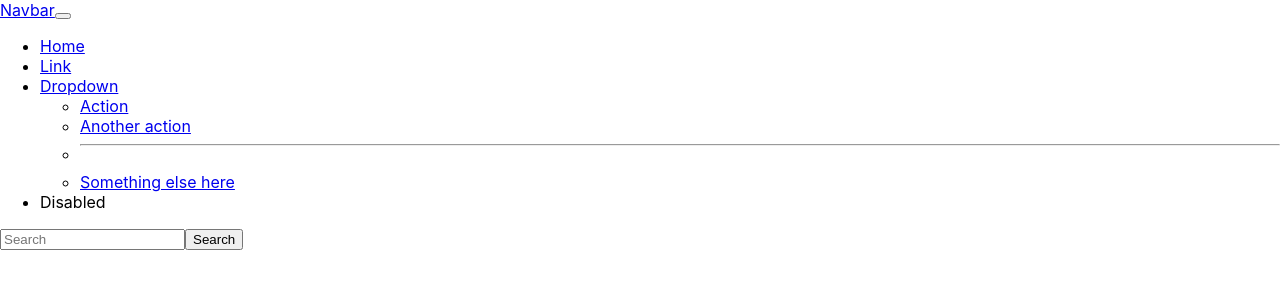
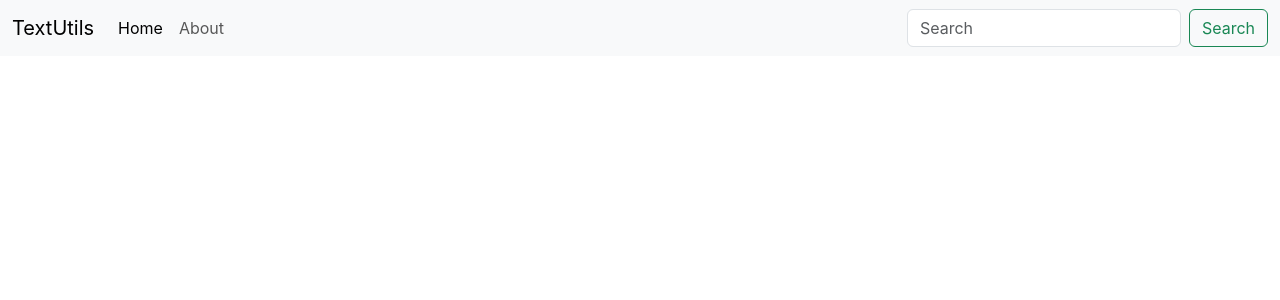
Before and after one commit to Kuldeep2559/React_project_tone, a React (Create React App) app: page / in a window 1280 px wide. Shown: the top 300 px of the page. Built offline with nearby package versions, Linux system fonts and the light colour scheme.

Commit message:
completed code upto video 5

```diff
--- a/public/index.html
+++ b/public/index.html
@@ -2,7 +2,9 @@
 <html lang="en">
   <head>
     <meta charset="utf-8" />
-    <link rel="icon" href="%PUBLIC_URL%/favicon.ico" />
+
+    <link href="https://cdn.jsdelivr.net/npm/bootstrap@5.3.0/dist/css/bootstrap.min.css" rel="stylesheet">
+    <!-- <link rel="icon" href="%PUBLIC_URL%/favicon.ico" />
     <meta name="viewport" content="width=device-width, initial-scale=1" />
     <meta name="theme-color" content="#000000" />
     <meta
@@ -10,34 +12,15 @@
       content="Web site created using create-react-app"
     />
     <link rel="apple-touch-icon" href="%PUBLIC_URL%/logo192.png" />
-    <!--
-      manifest.json provides metadata used when your web app is installed on a
-      user's mobile device or desktop. See https://developers.google.com/web/fundamentals/web-app-manifest/
-    -->
-    <link rel="manifest" href="%PUBLIC_URL%/manifest.json" />
-    <!--
-      Notice the use of %PUBLIC_URL% in the tags above.
-      It will be replaced with the URL of the `public` folder during the build.
-      Only files inside the `public` folder can be referenced from the HTML.
 
-      Unlike "/favicon.ico" or "favicon.ico", "%PUBLIC_URL%/favicon.ico" will
-      work correctly both with client-side routing and a non-root public URL.
-      Learn how to configure a non-root public URL by running `npm run build`.
-    -->
+    <link rel="manifest" href="%PUBLIC_URL%/manifest.json" /> -->
+
     <title>React App</title>
   </head>
   <body>
     <noscript>You need to enable JavaScript to run this app.</noscript>
     <div id="root"></div>
-    <!--
-      This HTML file is a template.
-      If you open it directly in the browser, you will see an empty page.
 
-      You can add webfonts, meta tags, or analytics to this file.
-      The build step will place the bundled scripts into the <body> tag.
-
-      To begin the development, run `npm start` or `yarn start`.
-      To create a production bundle, use `npm run build` or `yarn build`.
-    -->
+    <script src="https://cdn.jsggdelivr.net/npm/bootstrap@5.1.0/dist/js/bootstrap.bundle.min.js" integrity="sha384-U1DAWAznBHeqEIlVSCgzq+c9gqGAJn5c/t99JyeKa9xxaYpSvHU5awsuZVVFIhvj" crossorigin="anonymous"></script>
   </body>
 </html>
--- a/src/App.js
+++ b/src/App.js
@@ -4,38 +4,24 @@
 function App() {
   return (
      <>
-    <nav class="navbar navbar-expand-lg bg-body-tertiary">
-  <div class="container-fluid">
-    <a class="navbar-brand" href="#">Navbar</a>
-    <button class="navbar-toggler" type="button" data-bs-toggle="collapse" data-bs-target="#navbarSupportedContent" aria-controls="navbarSupportedContent" aria-expanded="false" aria-label="Toggle navigation">
-      <span class="navbar-toggler-icon"></span>
+    <nav className="navbar navbar-expand-lg navbar-light bg-light">
+      <div className="container-fluid">
+        <a className="navbar-brand" href="/">TextUtils</a>
+        <button className="navbar-toggler" type="button" data-bs-toggle="collapse" data-bs-target="#navbarSupportedContent" aria-controls="navbarSupportedContent" aria-expanded="false" aria-label="Toggle navigation">
+          <span className="navbar-toggler-icon"></span>
         </button>
-    <div class="collapse navbar-collapse" id="navbarSupportedContent">
-      <ul class="navbar-nav me-auto mb-2 mb-lg-0">
-        <li class="nav-item">
-          <a class="nav-link active" aria-current="page" href="#">Home</a>
+        <div className="collapse navbar-collapse" id="navbarSupportedContent">
+          <ul className="navbar-nav me-auto mb-2 mb-lg-0">
+            <li className="nav-item">
+              <a className="nav-link active" aria-current="page" href="/">Home</a>
             </li>
-        <li class="nav-item">
-          <a class="nav-link" href="#">Link</a>
-        </li>
-        <li class="nav-item dropdown">
-          <a class="nav-link dropdown-toggle" href="#" role="button" data-bs-toggle="dropdown" aria-expanded="false">
-            Dropdown
-          </a>
-          <ul class="dropdown-menu">
-            <li><a class="dropdown-item" href="#">Action</a></li>
-            <li><a class="dropdown-item" href="#">Another action</a></li>
-            <li><hr class="dropdown-divider"/></li>
-            <li><a class="dropdown-item" href="#">Something else here</a></li>
-          </ul>
-        </li>
-        <li class="nav-item">
-          <a class="nav-link disabled" aria-disabled="true">Disabled</a>
+            <li className="nav-item">
+              <a className="nav-link" href="/">About</a>
             </li>
           </ul>
-      <form class="d-flex" role="search">
-        <input class="form-control me-2" type="search" placeholder="Search" aria-label="Search"/>
-        <button class="btn btn-outline-success" type="submit">Search</button>
+          <form className="d-flex">
+            <input className="form-control me-2" type="search" placeholder="Search" aria-label="Search"/>
+            <button className="btn btn-outline-success" type="submit">Search</button>
           </form>
         </div>
       </div>
```
Lines whose indentation alone changed are shown as unchanged.
